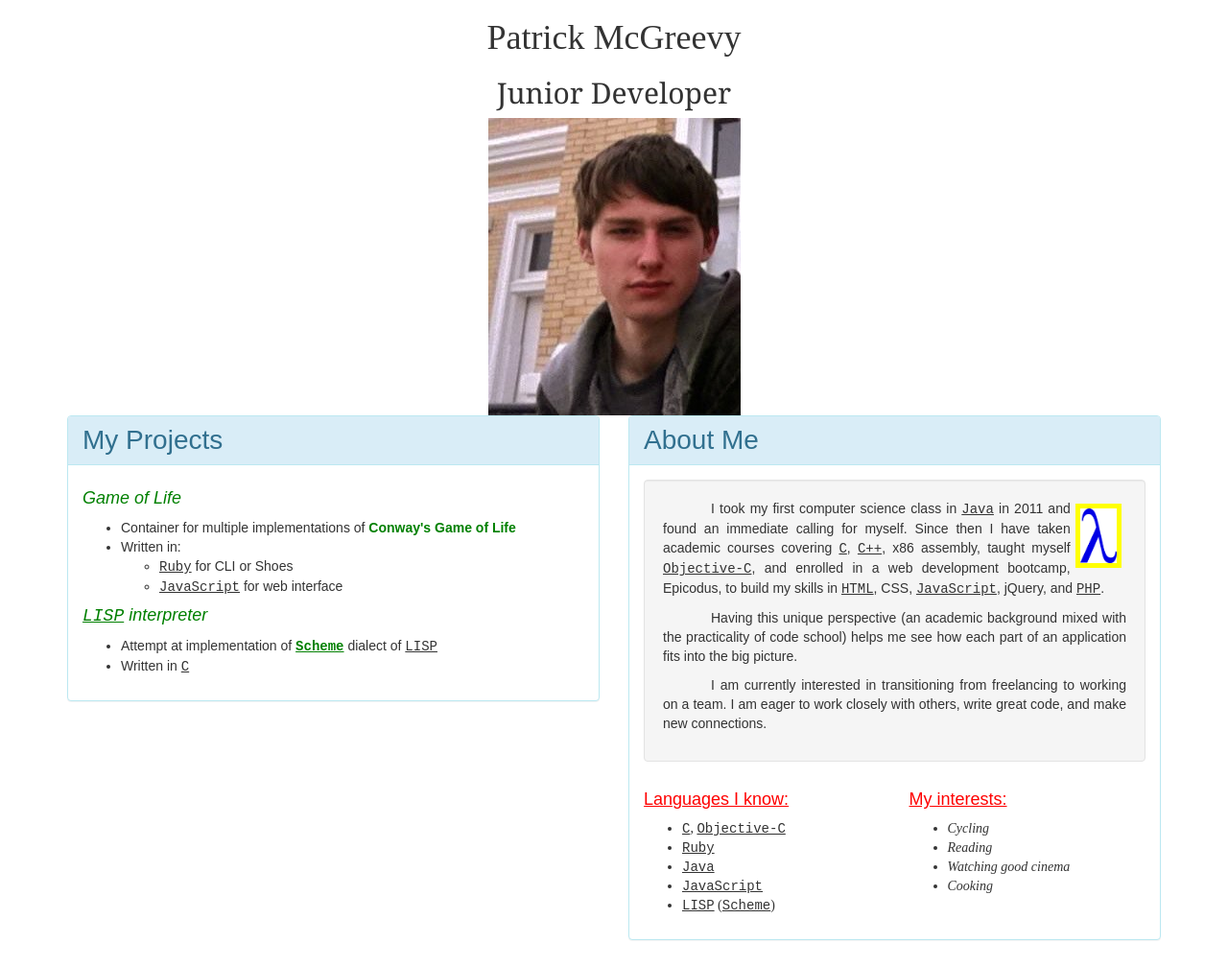
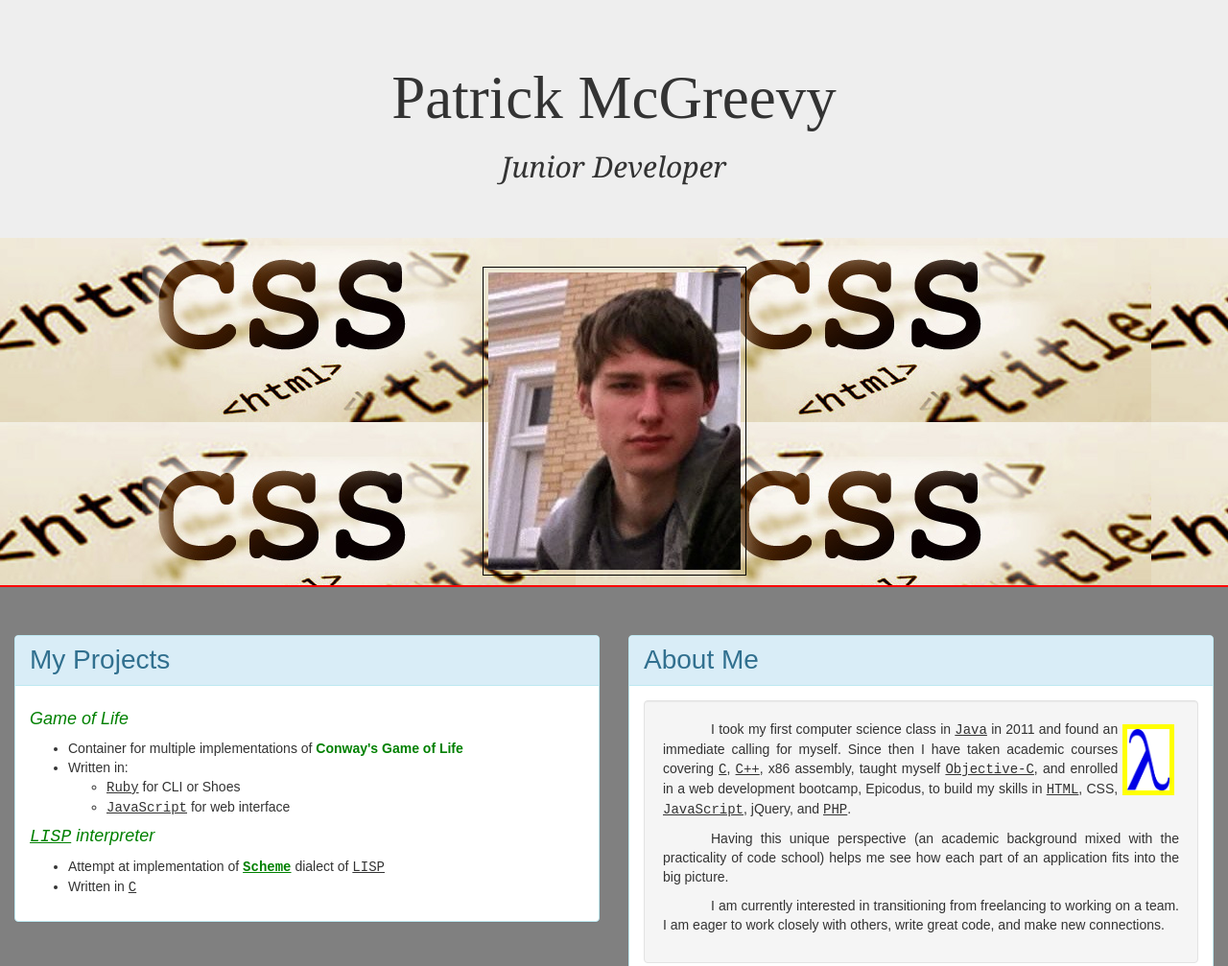
Before and after one commit to ptown-epicodus/portfolio, a plain HTML site: page index.html in a window 1280 px wide. Shown: the top 1007 px of the page at 96% size. Drawn offline with Linux system fonts and the light colour scheme.

Commit message:
Restyle heading

```diff
--- a/css/styles.css
+++ b/css/styles.css
@@ -1,5 +1,12 @@
 body {
   font-family: Arial;
+  background-color: gray;
+}
+
+.spacing {
+  margin-bottom: 50px;
+  border-bottom: solid 2px red;
+  background-image: url("../img/banner.jpg");
 }
 
 #title {
@@ -13,9 +20,12 @@ body {
 }
 
 #portfolio-pic {
+  border: solid 1px black;
+  padding: 5px;
   display: block;
   margin-left: auto;
   margin-right: auto;
+  margin-bottom: 10px;
 }
 
 h3,
--- a/index.html
+++ b/index.html
@@ -6,10 +6,16 @@
     <link href="css/styles.css" rel="stylesheet" type="text/css">
   </head>
   <body>
-    <div class="container">
-      <h1 id="title">Patrick McGreevy</h1>
-      <h2 id="subtitle">Junior Developer</h2>
-      <img id="portfolio-pic" src="img/patrick_mcgreevy.jpg" alt="Picture of Patrick McGreevy">
+    <div class="container-fluid">
+      <div class="row spacing">
+        <div class="row">
+          <div class="jumbotron">
+            <h1 id="title">Patrick McGreevy</h1>
+            <h2 id="subtitle"><em>Junior Developer</em></h2>
+          </div>
+        </div>
+        <img id="portfolio-pic" src="img/patrick_mcgreevy.jpg" alt="Picture of Patrick McGreevy">
+      </div>
       <div class="row">
         <div id="projects" class="col-md-6">
           <div class="panel panel-info">
```
Also changed, not shown: img/banner.jpg (added).
